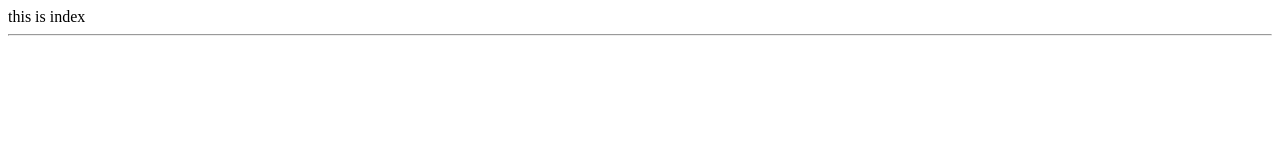
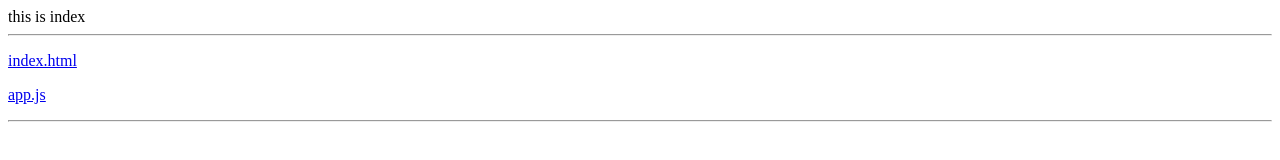
Before and after one commit to steve-d-code/aws-deploy, a website: page index.html in a window 1280 px wide. Drawn offline with Linux system fonts and the light colour scheme.

Commit message:
add links

```diff
--- a/app.js
+++ b/app.js
@@ -4,6 +4,7 @@ const app = express();
 
 app.get('/', (req, res) => {
     res.send("UPDATE 710: Welcome to the home page.");
+    res.send("<a href='index.html'>index</a>");
 });
 
 
--- a/index.html
+++ b/index.html
@@ -4,4 +4,10 @@ this is index
 
 <hr/>
 
+<p><a href="index.html">index.html</a></p>
+
+<p><a href="app.js">app.js</a></p>
+
+<hr/>
+
 <script src="https://gist.github.com/steve-d-code/e4aa91b34218d0cae1446c1438ff968d.js"></script>
```
